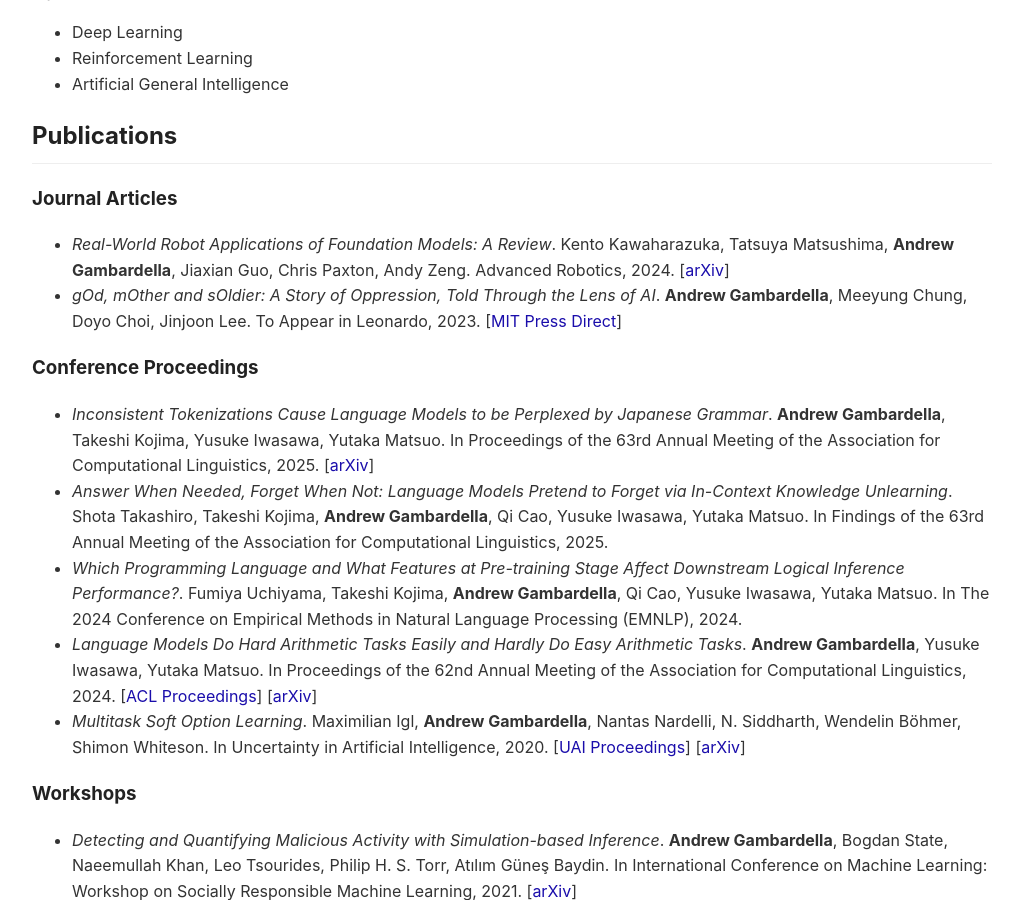
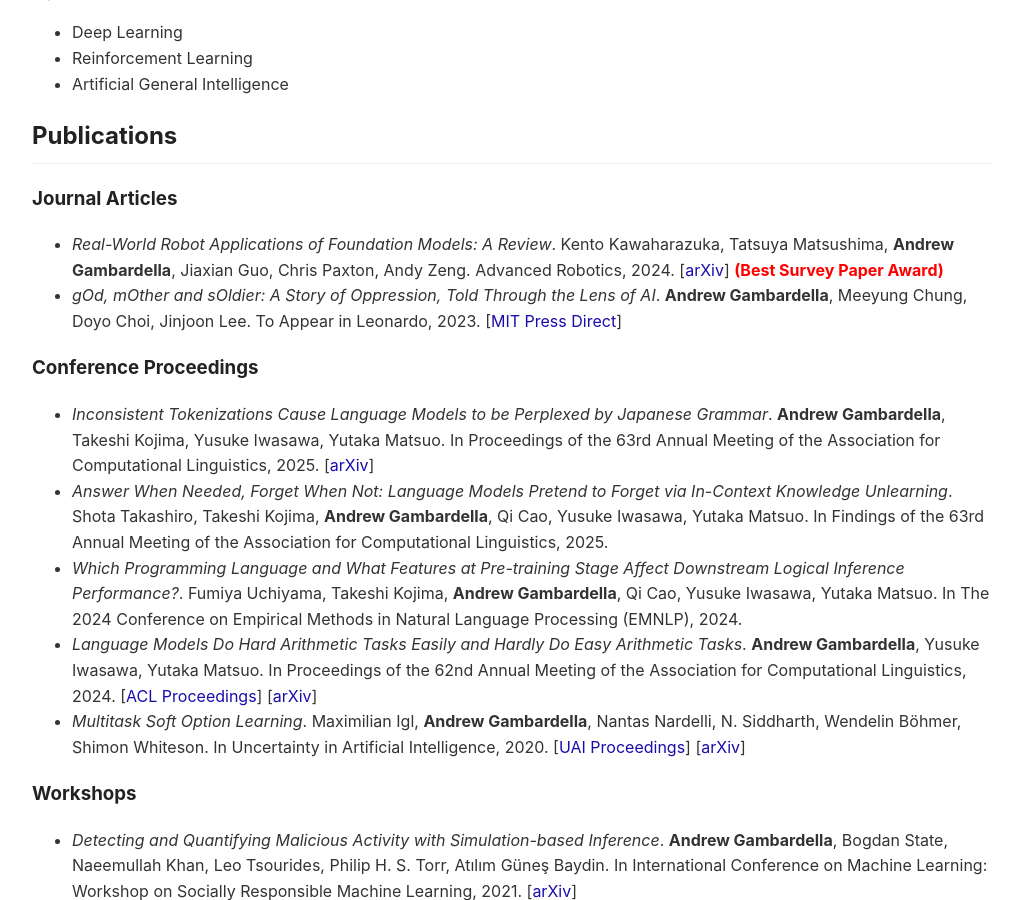
Before and after one commit to atgambardella/atgambardella.github.io, a Jekyll site: the page built from index.md, in a window 1280 px wide and 900 px high, scrolled down 608 px. Shown: the whole window, without its empty margins (128-1148 px from the left). Built offline with Jekyll 4.4.1, drawn with Linux system fonts in a browser that asks for light colours; a script that is not in the unit is left out.

Commit message:
list award

```diff
--- a/index.md
+++ b/index.md
@@ -31,7 +31,7 @@ My research interests include:
 ## Publications
 
 ### Journal Articles
-- _Real-World Robot Applications of Foundation Models: A Review_. Kento Kawaharazuka, Tatsuya Matsushima, **Andrew Gambardella**, Jiaxian Guo, Chris Paxton, Andy Zeng. Advanced Robotics, 2024. [[arXiv](https://arxiv.org/abs/2402.05741)]
+- _Real-World Robot Applications of Foundation Models: A Review_. Kento Kawaharazuka, Tatsuya Matsushima, **Andrew Gambardella**, Jiaxian Guo, Chris Paxton, Andy Zeng. Advanced Robotics, 2024. [[arXiv](https://arxiv.org/abs/2402.05741)] <b style='color:red;'>(Best Survey Paper Award)</b>
 - _gOd, mOther and sOldier: A Story of Oppression, Told Through the Lens of AI_. **Andrew Gambardella**, Meeyung Chung, Doyo Choi, Jinjoon Lee. To Appear in Leonardo, 2023. [[MIT Press Direct](https://direct.mit.edu/leon/article-abstract/doi/10.1162/leon_a_02365/114524/gOd-mOther-and-sOldier-A-Story-of-Oppression-Told)]
 
 ### Conference Proceedings
```
Also changed, not shown: ja/index.md (+2 -1 lines).
